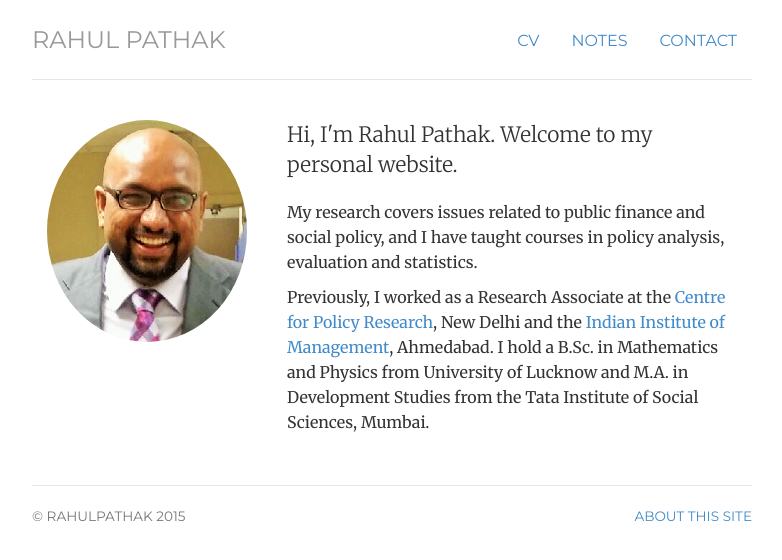
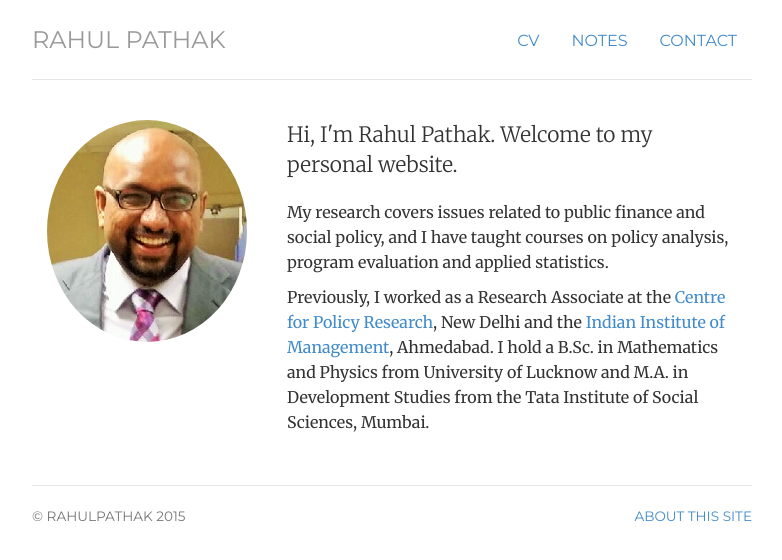
Before and after one commit to pathak-rahul/pathak-rahul.github.io, a Jekyll site: the page built from index.html, in a window 1280 px wide. Shown: the top 560 px of the page, without its empty margins (248-1030 px from the left). Built offline with Jekyll 4.4.1, drawn with Linux system fonts in a browser that asks for light colours.

Commit message:
Update index.html

```diff
--- a/index.html
+++ b/index.html
@@ -16,7 +16,7 @@ description:
 
 	<p class="lead">Hi, I'm Rahul Pathak. Welcome to my personal website.
 
-	<p>My research covers issues related to public finance and social policy, and I have taught courses in policy analysis, evaluation and statistics.</p>
+	<p>My research covers issues related to public finance and social policy, and I have taught courses on policy analysis, program evaluation and applied statistics.</p>
 
 	<p>Previously, I worked as a Research Associate at the <a href="http://www.cprindia.org/"> Centre for Policy Research</a>, New Delhi and the <a href="http://www.iimahd.ernet.in/"> Indian Institute of Management</a>, Ahmedabad. I hold a B.Sc. in Mathematics and Physics from University of Lucknow and M.A. in Development Studies from the Tata Institute of Social Sciences, Mumbai. </span>
 </p>
```
